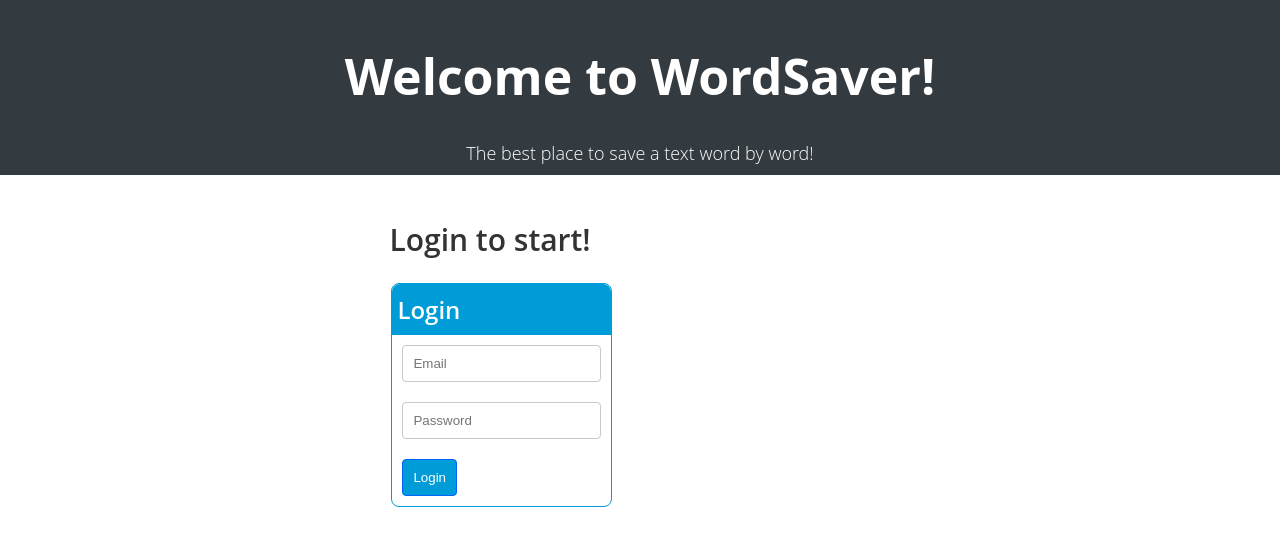
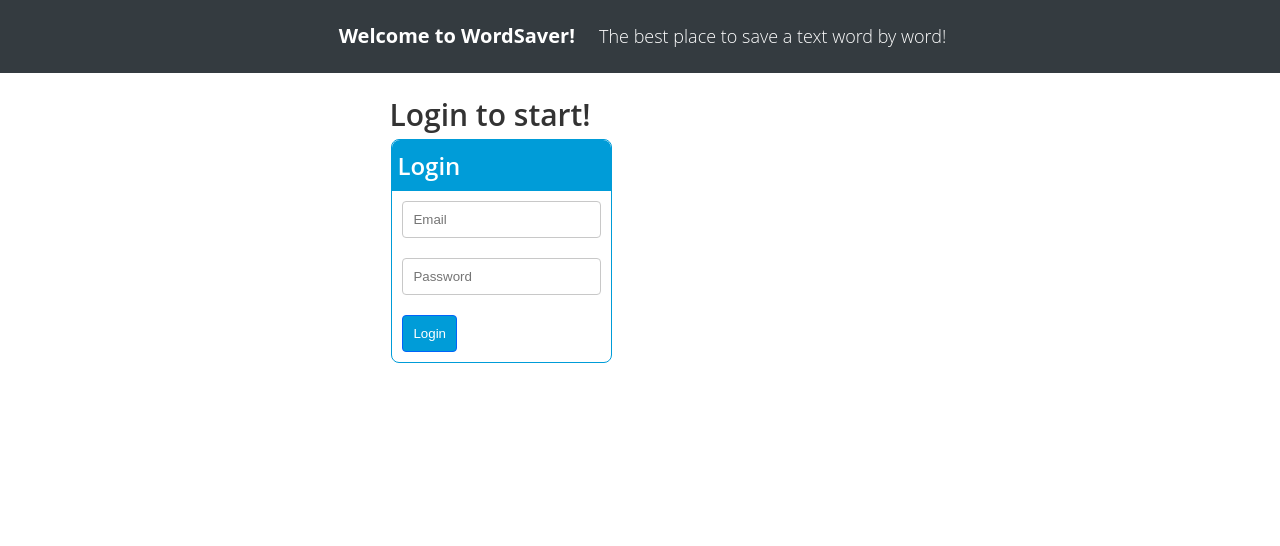
Before and after one commit to dsebok/word-saver, a Flask app: page / in a window 1280 px wide. Shown: the top 546 px of the page. Run offline with Flask 2, Linux system fonts and the light colour scheme.

Commit message:
Add navbar to frontend

```diff
--- a/static/css/main.css
+++ b/static/css/main.css
@@ -24,6 +24,61 @@ body {
     margin: 0px auto;
 }
 
+/************************************** HEADER **************************************/
+
+header {
+    background-color: var(--dark);
+	position: fixed;
+	top: 0;
+	width: 100%;
+}
+
+#nav-and-logout, nav, #nav-list {
+	display: flex;
+	flex-direction: row;
+	align-items: center;
+}
+
+#nav-and-logout {
+	padding: 10px 5px;
+}
+
+nav {
+    flex-grow: 1;
+    height: 30px;
+}
+
+#header {
+	padding-right: 20px;
+	padding-left: 5px;
+	display: inline-block;
+	font-size: 1.25em;
+}
+
+ul {
+    list-style-type: none;
+}
+
+#nav-list > li {
+	padding: 0 10px;
+}
+
+#events-navbutton {
+	color: grey;
+}
+
+header a {
+    color: var(--grey);
+}
+
+header button {
+	background-color: var(--epam-dark);
+	font-weight: 300;
+    border-radius: 4px;
+    border: 1px solid white;
+	float: right;
+	margin: 0px;
+}
 /******************* line types *******************/
 
 h1{
@@ -33,8 +88,12 @@ h1{
 
 h2 {
     font-size: 30px;
-	margin-bottom: 24px;
+	margin-bottom: 5px;
 	font-weight: 600;
+}
+
+h4 {
+	margin-top: 5px;
 }
 
 small {
@@ -61,6 +120,10 @@ a {
 }
 
 /******************* CONTAINERS *******************/
+
+main {
+	margin-top: 70px;
+}
 
 section {
 	width: 48%;
--- a/templates/base.html
+++ b/templates/base.html
@@ -11,10 +11,7 @@
 </head>
 
 <body>
-    <header>
-        <h1 id="header">Welcome to WordSaver!</h1>
-        <small id="description">The best place to save a text word by word!</small>
-    </header>
+    {% block nav %}{% endblock %}
     {% block body %}{% endblock %}
 </body>
 
--- a/templates/index.html
+++ b/templates/index.html
@@ -5,6 +5,10 @@
 {% endblock %}
 
 {% block body %}
+<header>
+    <h1 id="header">Welcome to WordSaver!</h1>
+    <small id="description">The best place to save a text word by word!</small>
+</header>
 <main>
     <section>
         <form action="/Authenticate" method="POST">
--- a/templates/saving.html
+++ b/templates/saving.html
@@ -1,11 +1,10 @@
-{% extends 'base.html' %}
+{% extends 'base-loggedin.html' %}
 
 {% block head %}
 
 {% endblock %}
 
 {% block body %}
-<p>Welcome back, {{ username }}!</p>
 <main>
     <section>
         <form action="/" method="POST">
```
